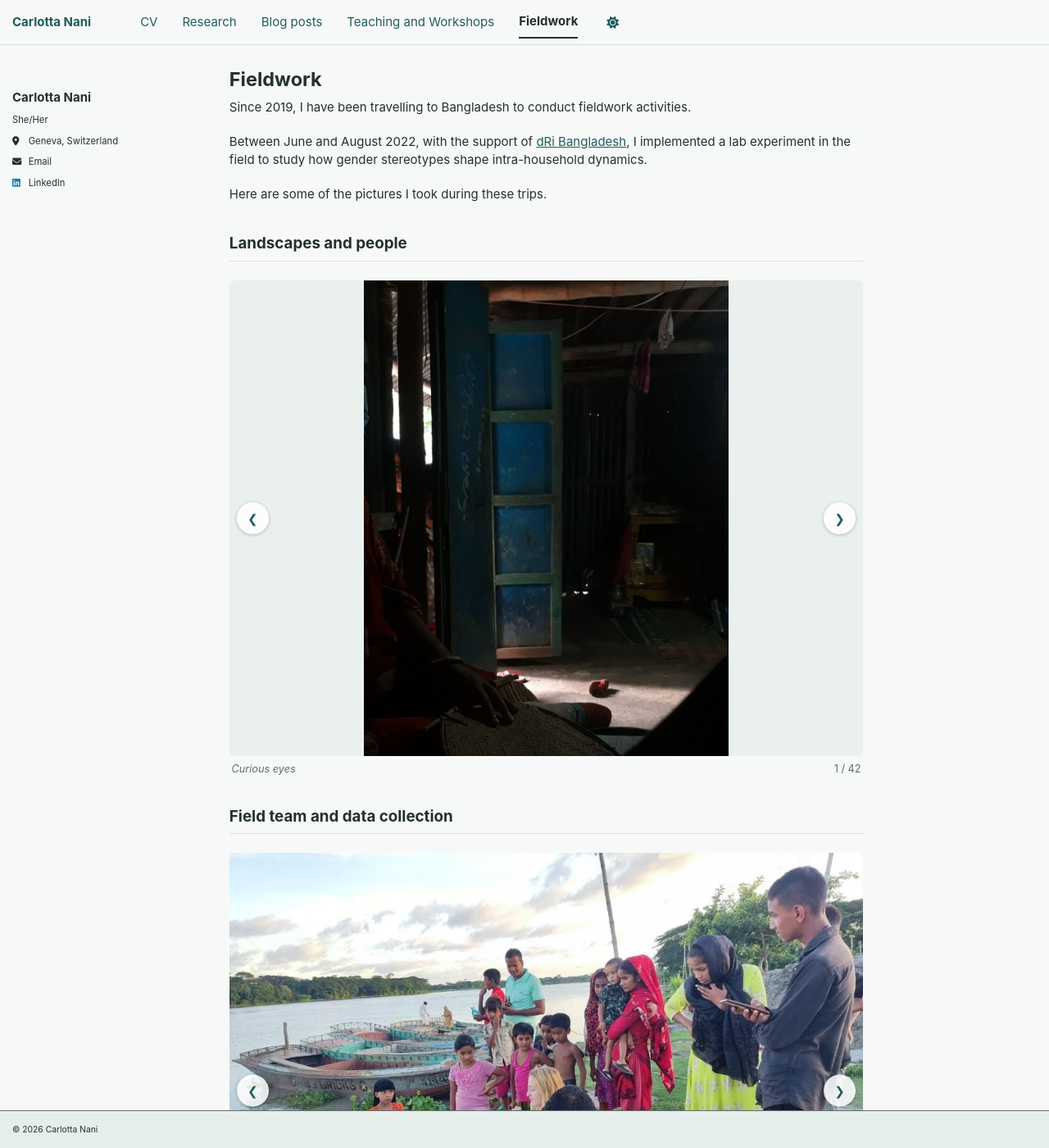
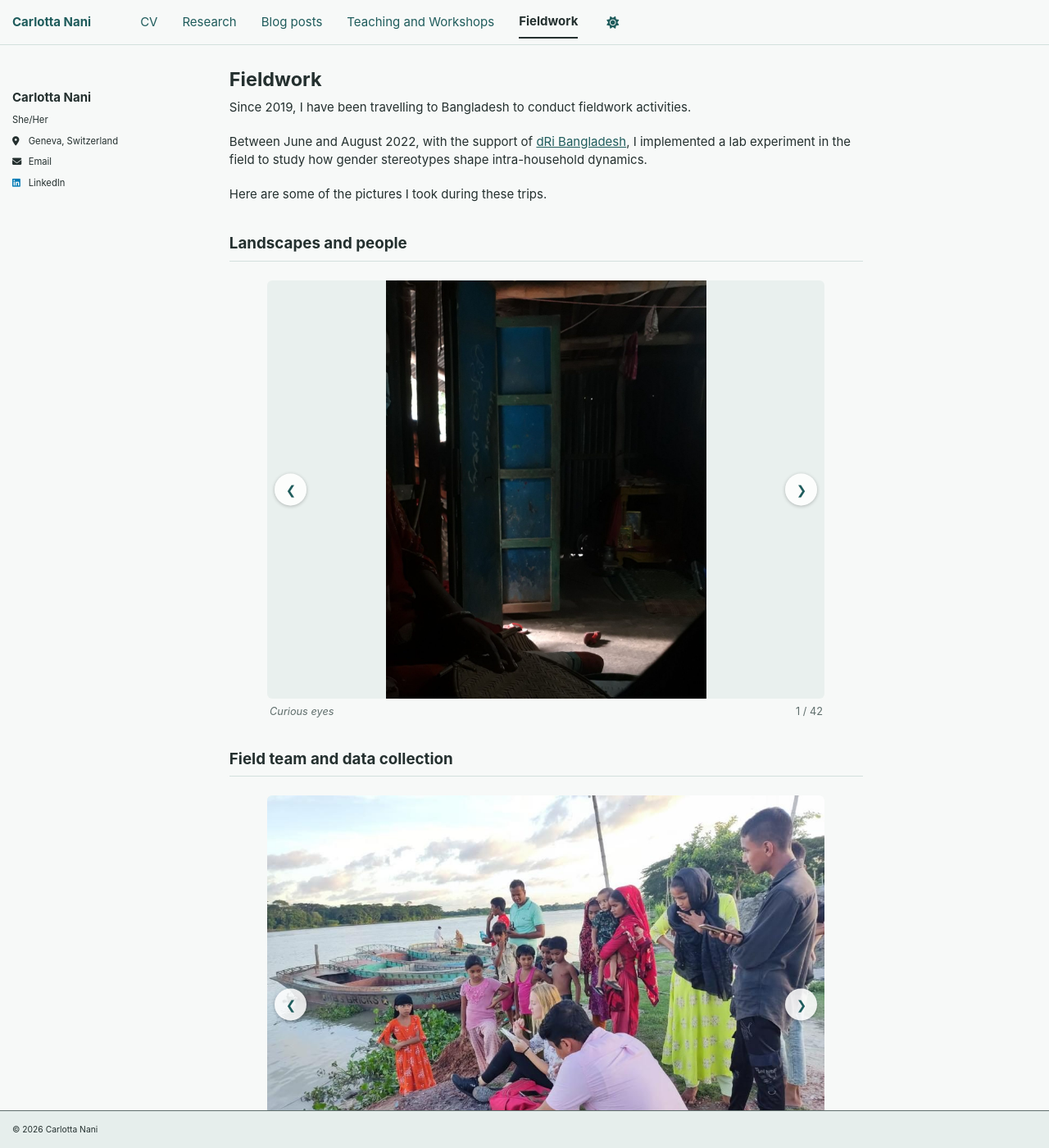
Before and after one commit to carlotta-nani/carlotta-nani.github.io, a Jekyll site: the page built from _pages/fieldwork.md, in a window 1280 px wide and 1400 px high. Shown: the whole window at 82% size. Built offline with Jekyll 4.4.1, drawn with Linux system fonts in a browser that asks for light colours; a script bundle is joined from its source files by our own code; a style sheet for code colours, icons or effects is not loaded.

Commit message:
Add files via upload

```diff
--- a/_includes/carousel.html
+++ b/_includes/carousel.html
@@ -24,7 +24,7 @@
 </div>
 
 <style>
-  .carousel { margin: 1.5em 0 2.5em; outline: none; }
+  .carousel { margin: 1.5em auto 2.5em; outline: none; max-width: min(100%, 680px, calc(65vh * 4 / 3)); }
   .carousel__stage { position: relative; aspect-ratio: 4 / 3; background: var(--global-thead-color, #eef3f2); border-radius: 6px; overflow: hidden; }
   .carousel__slide { position: absolute; inset: 0; margin: 0; display: none; }
   .carousel__slide.is-active { display: block; }
```
